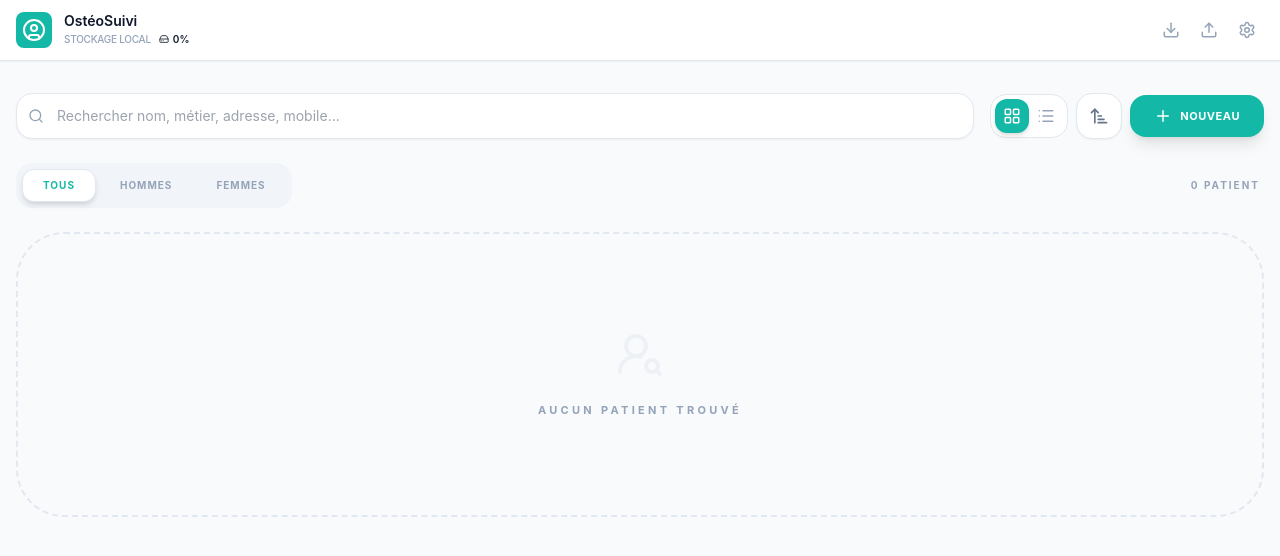
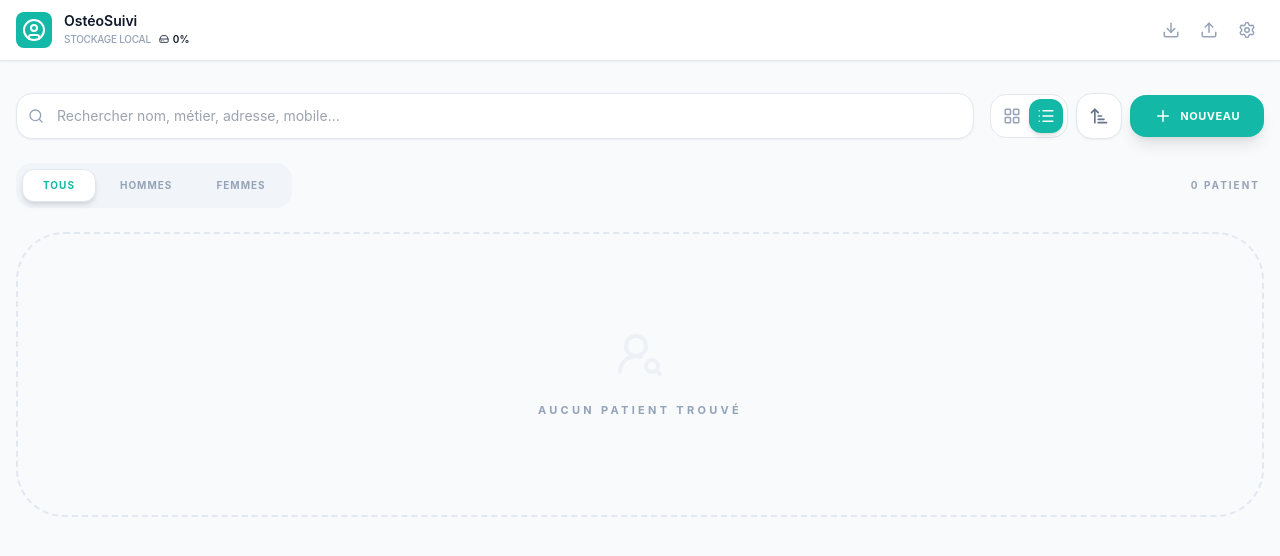
Before and after one commit to FloAFDEV/Franck_BLANCHET, a React (Vite) app: page / in a window 1280 px wide. Shown: the top 556 px of the page. Built offline with nearby package versions, Linux system fonts and the light colour scheme.

Commit message:
feat: Set default dashboard view to list
Changes the default view mode for the patient dashboard from 'grid' to 'list' to provide a more streamlined initial experience.

```diff
--- a/components/Dashboard.tsx
+++ b/components/Dashboard.tsx
@@ -98,7 +98,7 @@ const Dashboard: React.FC<DashboardProps> = ({ onSelectPatient, isBackupDue, onE
   const [search, setSearch] = useState('');
   const [genderFilter, setGenderFilter] = useState<Gender | 'ALL'>('ALL');
   const [sortOrder, setSortOrder] = useState<'asc' | 'desc'>('asc');
-  const [viewMode, setViewMode] = useState<'grid' | 'list'>('grid');
+  const [viewMode, setViewMode] = useState<'grid' | 'list'>('list');
 
   useEffect(() => { db.patients.toArray().then(setPatients); }, []);
 
```
